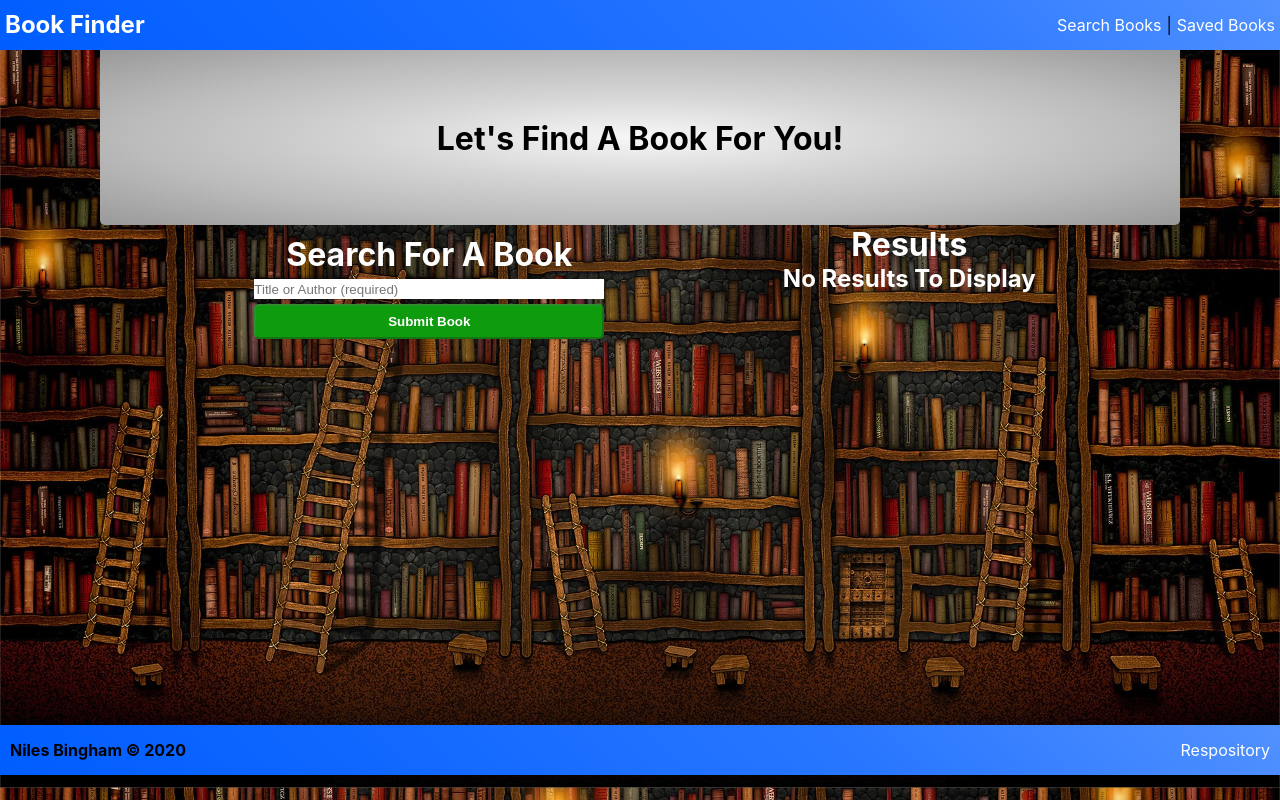
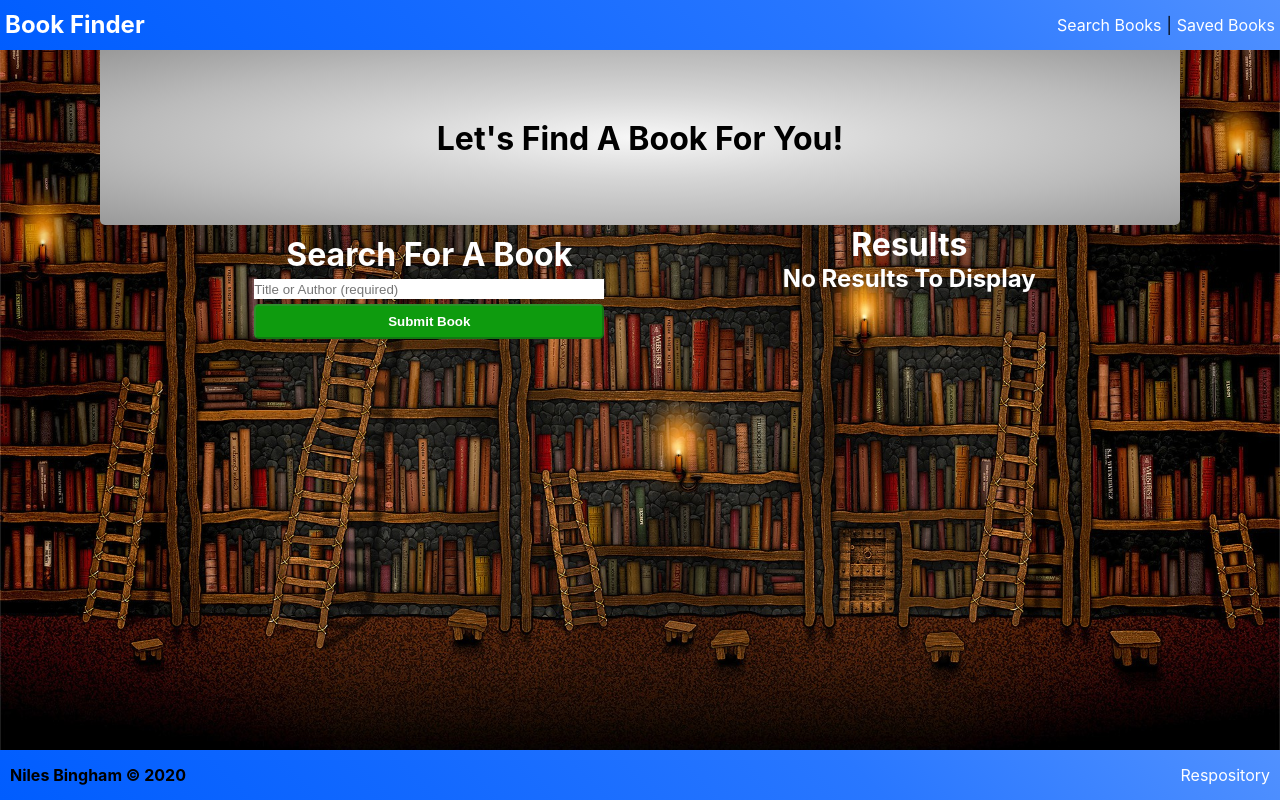
Before and after one commit to niles87/book-finder, a React (Create React App) app in the folder client/: page / in a window 1280 px wide. Built offline with nearby package versions, Linux system fonts and the light colour scheme.

Commit message:
added a sticky footer and adjusted css to keep footer from covering book details

```diff
--- a/client/src/components/Container/style.css
+++ b/client/src/components/Container/style.css
@@ -7,4 +7,5 @@
   color: #ffffff;
   height: 500px;
   overflow: scroll;
+  padding-bottom: 50px;
 }
--- a/client/src/components/Footer/style.css
+++ b/client/src/components/Footer/style.css
@@ -5,6 +5,8 @@
   justify-content: space-between;
   align-items: center;
   background-image: linear-gradient(45deg, #005dff, #1369ff, #2977ff, #5191ff);
+  position: fixed;
+  bottom: 0;
 }
 
 .copyTitle {
```
